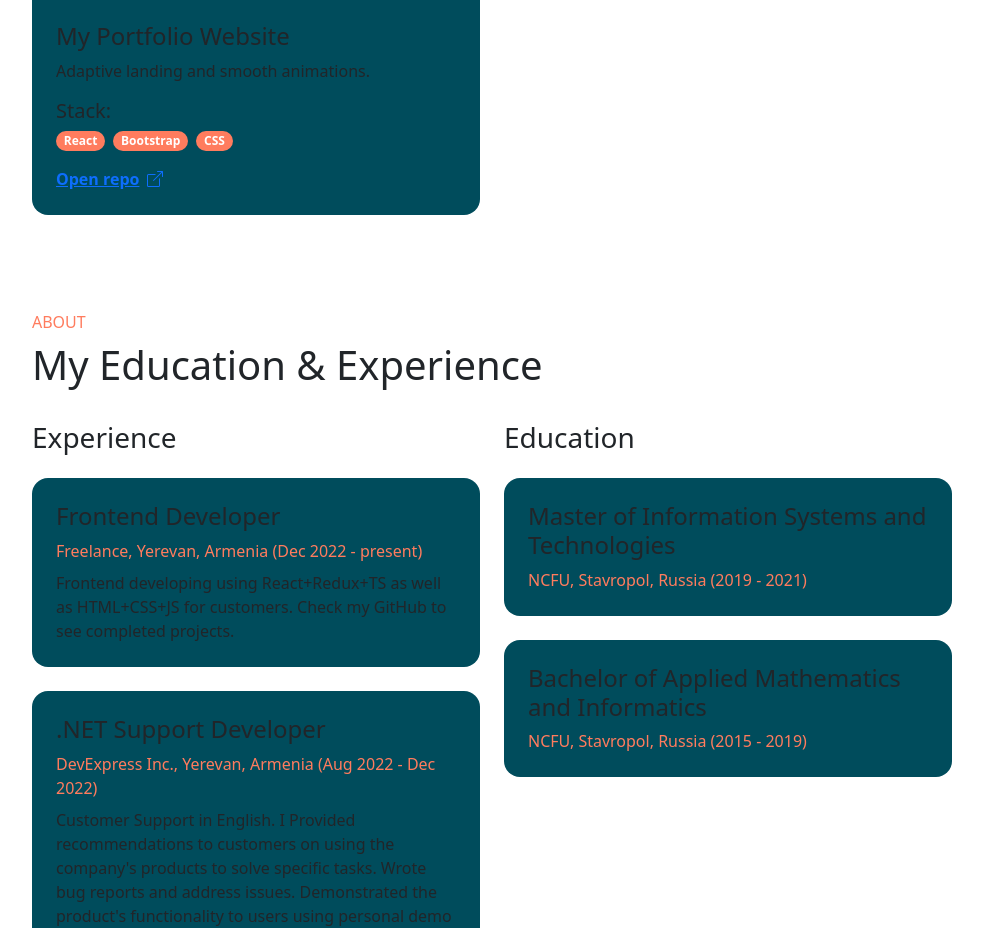
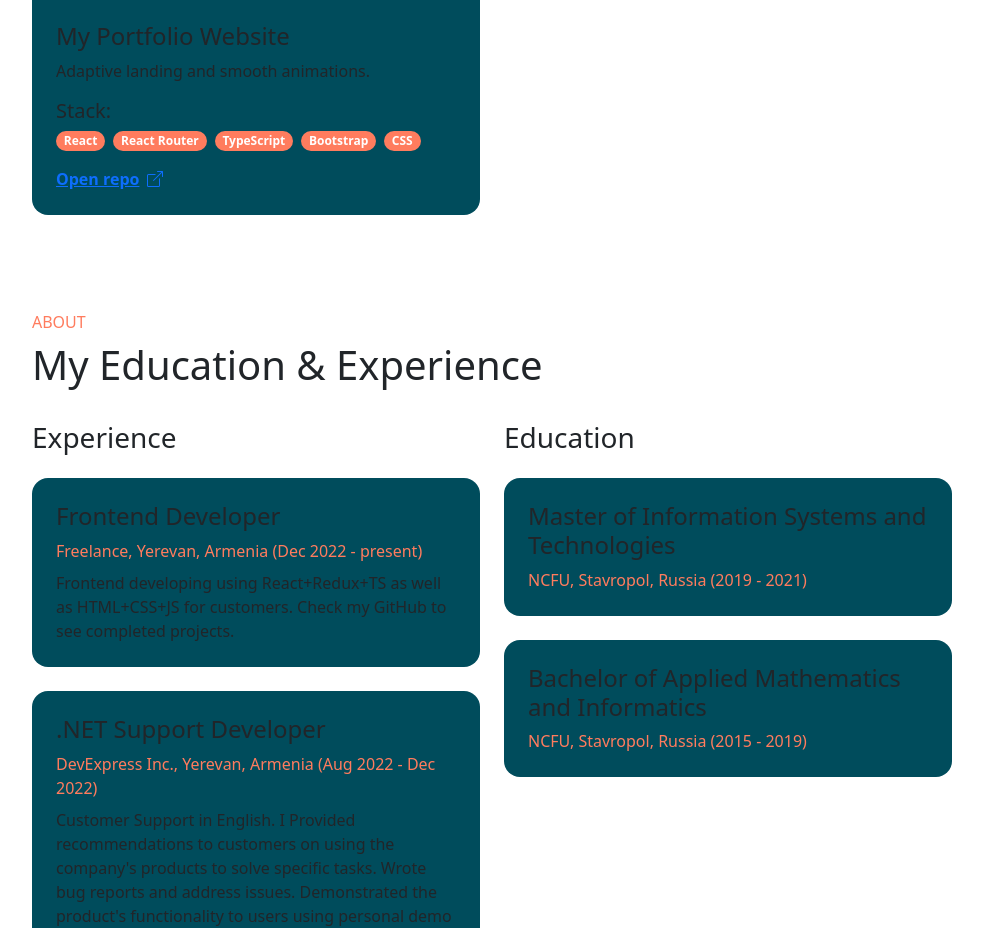
Before and after one commit to winerar/portfolio, a React (Vite) app: page / in a window 1280 px wide. Shown: the part 2488-3416 px from the top of the page, without its empty margins (268-1251 px from the left). Built offline with nearby package versions, Linux system fonts and the light colour scheme; the HTML template or start-up script is replaced by a standard one.

Commit message:
edit stack

```diff
--- a/src/constants/projects.ts
+++ b/src/constants/projects.ts
@@ -22,7 +22,13 @@ export const projects: Array<IProject> = [
 	{
 		name: "My Portfolio Website",
 		description: "Adaptive landing and smooth animations.",
-		stack: [Stack.React, Stack.Bootstrap, Stack.CSS],
+		stack: [
+			Stack.React,
+			Stack.ReactRouter,
+			Stack.TS,
+			Stack.Bootstrap,
+			Stack.CSS,
+		],
 		image: portfolio,
 		repo: "https://github.com/winerar/portfolio",
 	},
```
Also changed, not shown: 1 other file (tests, documents, lock files or other folders).
